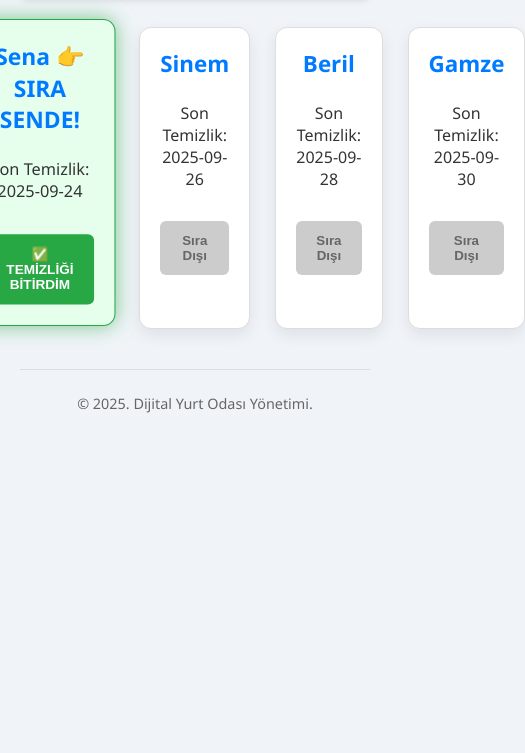
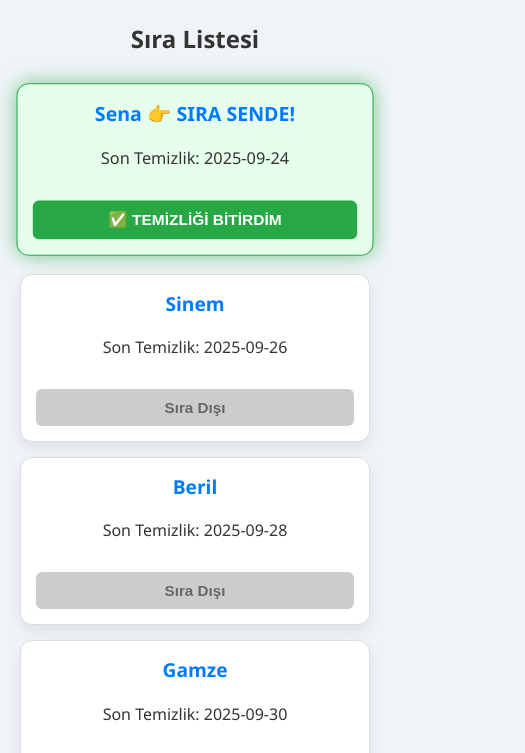
Before and after one commit to zsenagullu/digital-cleaning-rota, a plain HTML site: page index.html in a window 390 px wide. Shown: the part 208-961 px from the top of the page, 525 px wide, since content can reach past the window. Before the commit the page ends 844 px from the top, so only its background shows below. Drawn offline with Linux system fonts and the light colour scheme.

Commit message:
mobil uyumlu hale getirildi

```diff
--- a/style.css
+++ b/style.css
@@ -1,3 +1,6 @@
+/* ===========================
+   GENEL AYARLAR
+=========================== */
 body {
     font-family: 'Segoe UI', Tahoma, Geneva, Verdana, sans-serif;
     background-color: #f0f4f8; /* Hafif mavi-gri arkaplan */
@@ -25,14 +28,20 @@ header p {
     font-size: 1.1em;
 }
 
+/* ===========================
+   LİSTE BÖLÜMÜ
+=========================== */
 #sira-listesi {
     display: flex;
-    justify-content: center; /* Ortalamak için */
+    justify-content: center; /* Kartları ortala */
     gap: 25px; /* Kartlar arası boşluk */
     margin-top: 30px;
+    flex-wrap: wrap; /* Büyük ekranda alt satıra geçiş için */
 }
 
-/* Kişi Kartı Stili */
+/* ===========================
+   KİŞİ KARTI
+=========================== */
 .kisi-kart {
     background-color: #ffffff;
     border: 1px solid #ddd;
@@ -51,14 +60,19 @@ header p {
     font-size: 1.4em;
 }
 
-/* AKTİF KART VURGUSU (Yazılımcı Dokunuşu!) */
+/* ===========================
+   AKTİF KART VURGUSU
+=========================== */
 .kisi-kart.active {
-    border-color: #28a745; /* Canlı Yeşil Sınır */
+    border-color: #28a745; /* Canlı yeşil sınır */
     background-color: #e6ffec; /* Açık yeşil arkaplan */
     transform: translateY(-5px) scale(1.02); /* Hafif yukarı kalkma */
-    box-shadow: 0 0 20px rgba(40, 167, 69, 0.6); /* Yeşil Parlama */
+    box-shadow: 0 0 20px rgba(40, 167, 69, 0.6); /* Yeşil parlama */
 }
 
+/* ===========================
+   BUTON STİLİ
+=========================== */
 .kisi-kart button {
     padding: 12px 20px;
     background-color: #28a745; /* Yeşil ton */
@@ -80,9 +94,11 @@ header p {
     background-color: #ccc;
     color: #666;
     cursor: not-allowed;
-    /* Sıra sende değilse buton daha az dikkat çekmeli */
 }
 
+/* ===========================
+   FOOTER
+=========================== */
 footer {
     margin-top: 40px;
     padding-top: 10px;
@@ -90,3 +106,36 @@ footer {
     color: #666;
     font-size: 0.9em;
 }
+
+/* ===========================
+   MOBİL UYUM
+=========================== */
+@media (max-width: 600px) {
+    #sira-listesi {
+        flex-direction: column; /* Kartlar alt alta */
+        gap: 15px; /* Kartlar arası boşluk küçülür */
+        margin-top: 20px;
+    }
+
+    .kisi-kart {
+        max-width: 100%; /* Ekrana tam uyum */
+        padding: 15px;
+    }
+
+    .kisi-kart h3 {
+        font-size: 1.2em; /* Başlık küçülür */
+    }
+
+    .kisi-kart button {
+        padding: 10px;
+        font-size: 0.95em;
+    }
+
+    header h1 {
+        font-size: 1.5em;
+    }
+
+    header p {
+        font-size: 1em;
+    }
+}
```
